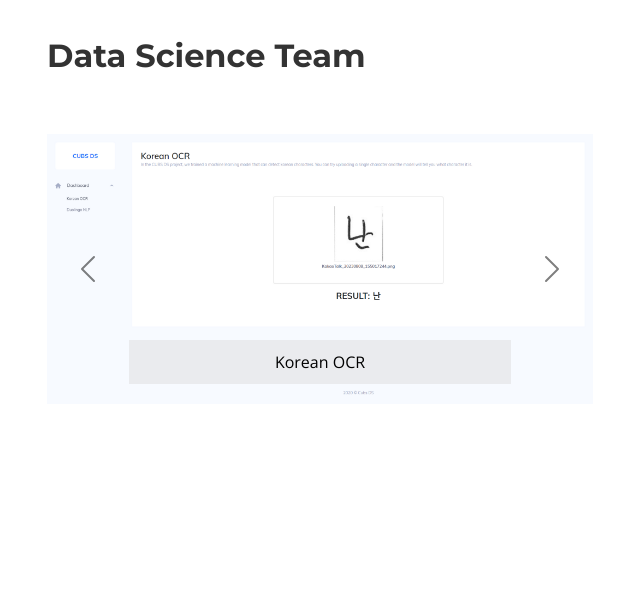
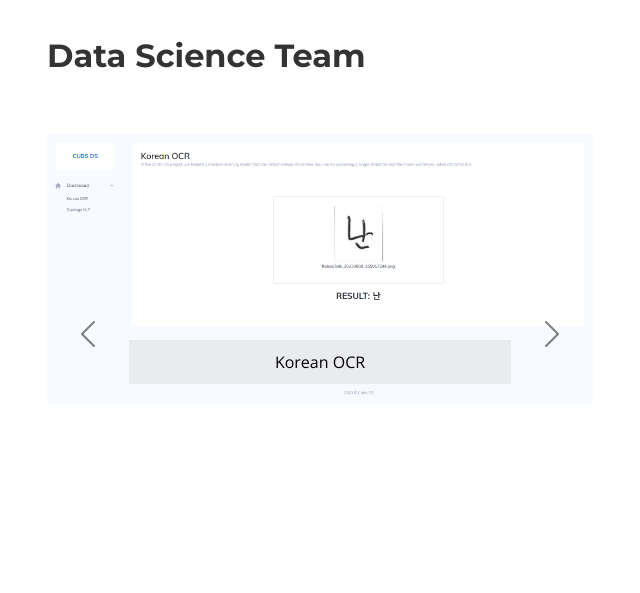
Before and after one commit to ckim48/projectcubs, a plain HTML site: page index.html in a window 1280 px wide. Shown: the part 1565-2158 px from the top of the page, 35-675 px from the left. Drawn offline with nearby package versions, Linux system fonts and the light colour scheme.

Commit message:
Add files via upload

```diff
--- a/assets/css/style.css
+++ b/assets/css/style.css
@@ -1100,6 +1100,21 @@ section {
     margin: -20px 0 30px 0;
   }
 }
+/*.carousel{
+  max-width: 300px; margin: auto;
+}*/
+
+    .carousel {
+      height: 400px; /* Adjust this value as needed */
+      overflow: hidden; /* Hide overflow if images exceed container height */
+    }
+
+    /* Set fixed dimensions for carousel images */
+    .carousel img {
+      width: 100%; /* Make the image take up the full width of the carousel */
+      height: 100%; /* Make the image take up the full height of the carousel */
+      object-fit: cover; /* Maintain aspect ratio while covering the image area */
+    }
 
   .carousel-caption {
     color: black;
```
